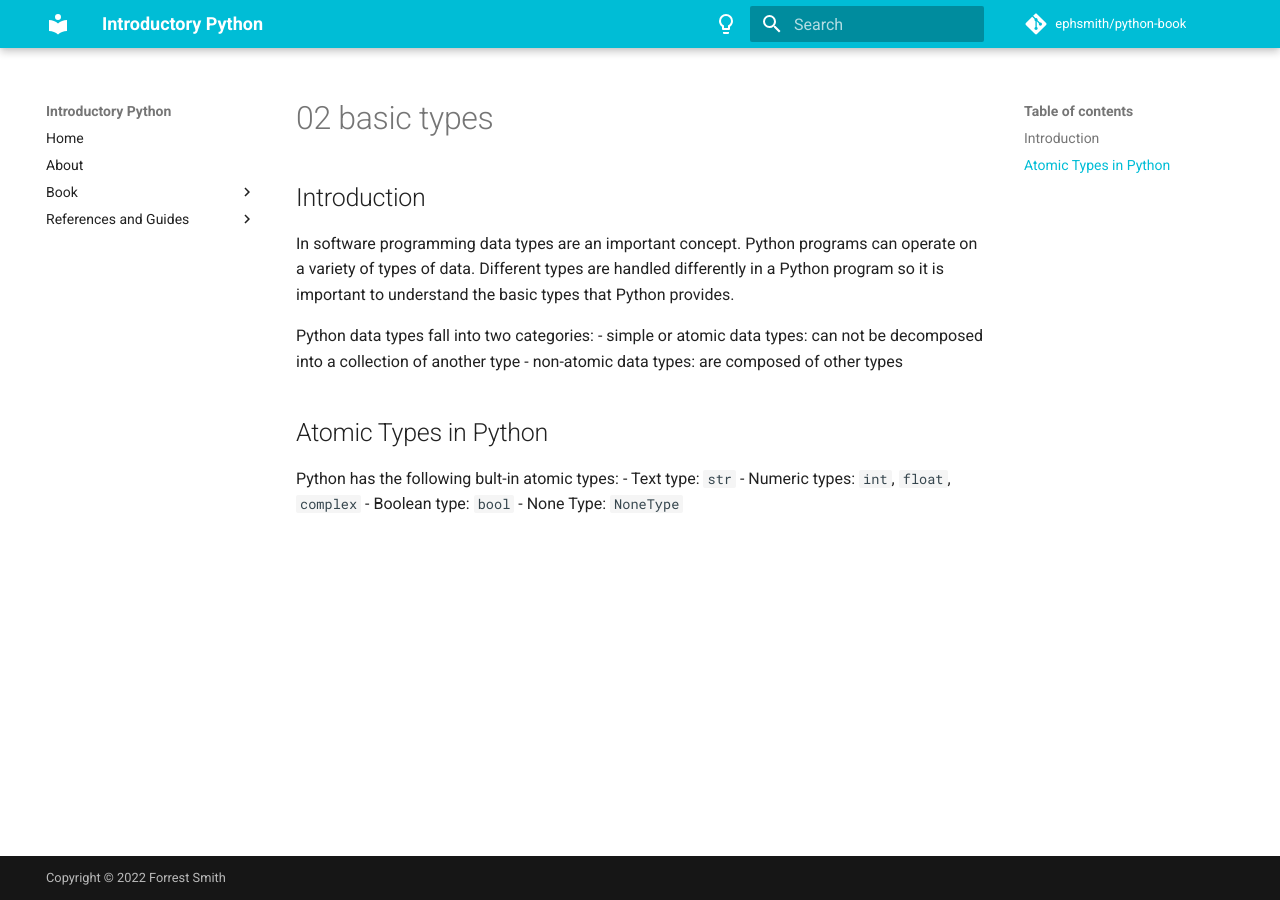
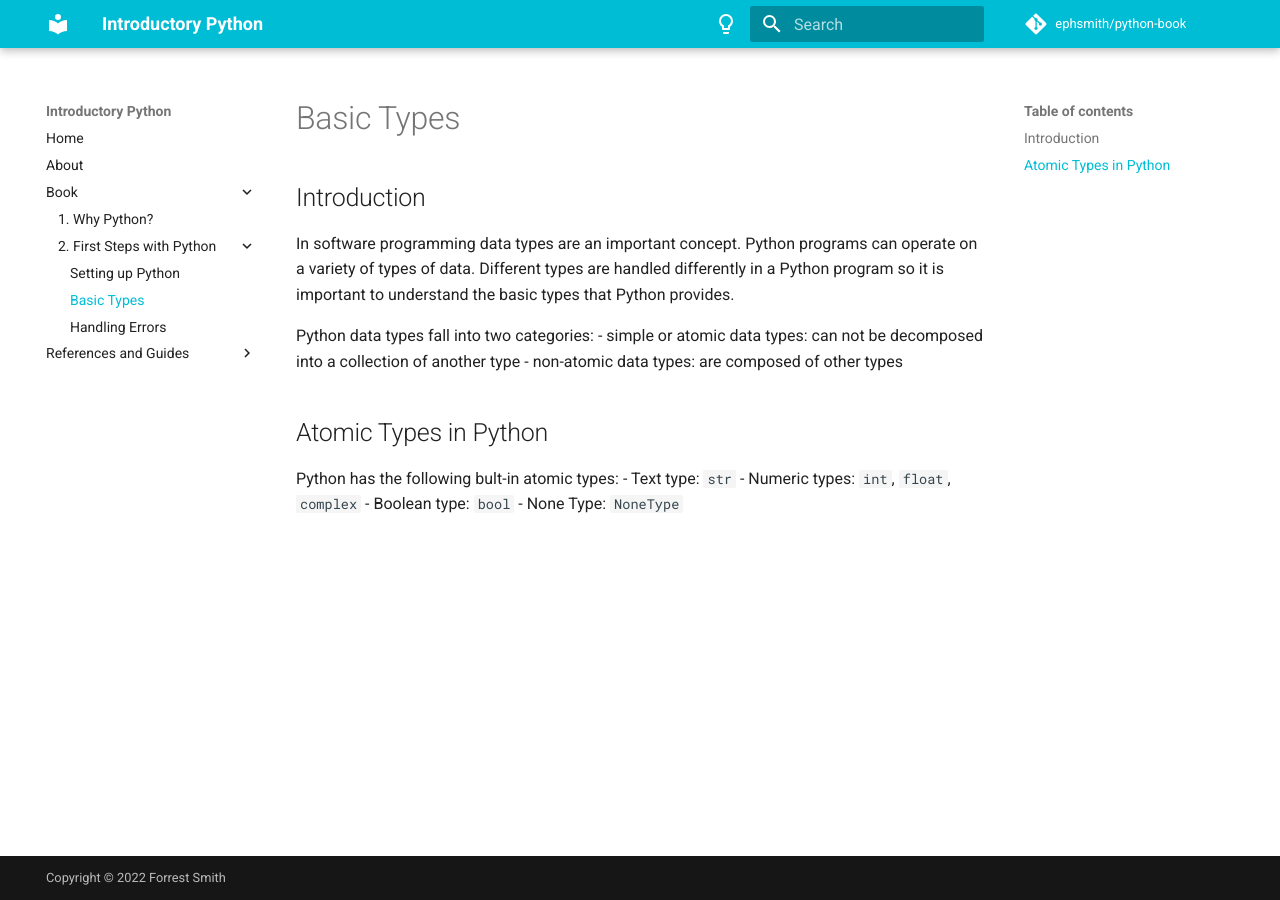
Before and after one commit to ephsmith/python-book, an MkDocs documentation site: the page built from docs/02/02-basic-types.md, in a window 1280 px wide. Built offline with MkDocs 1.6.1 and Material for MkDocs 9.7.7, drawn with Linux system fonts in a browser that asks for light colours; comment, search, counter and statistics services are not loaded.

Commit message:
Basic Types: nav added.

```diff
--- a/mkdocs.yml
+++ b/mkdocs.yml
@@ -16,6 +16,7 @@
       - '1. Why Python?': '01/01-why-python.md'
       - '2. First Steps with Python':
          - 'Setting up Python': '02/02-setting-up-python.md'
+         - 'Basic Types': '02/02-basic-types.md'
          - 'Handling Errors': '02/02-handling-errors.md'
     - 'References and Guides':
       - 'GitHub': 'guides/github-references.md'
```
